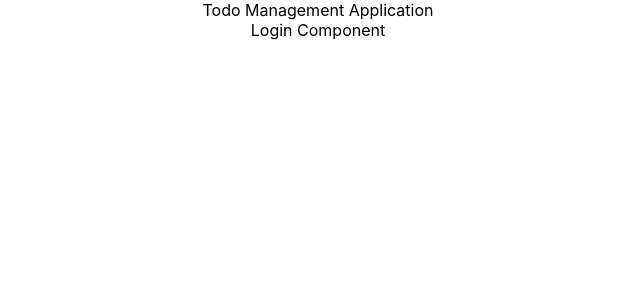
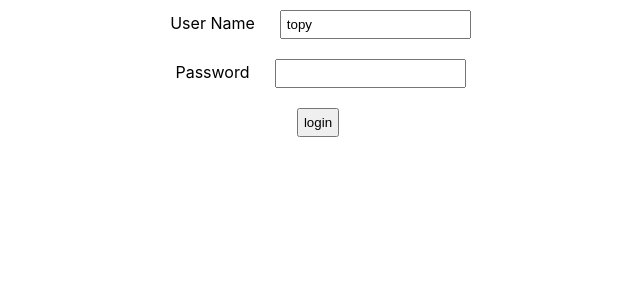
Before and after one commit to cchoijjinyoung/ranga-react, a React (Create React App) app: page / in a window 1280 px wide. Shown: the top 300 px of the page, without its empty margins (322-962 px from the left). Built offline with nearby package versions, Linux system fonts and the light colour scheme.

Commit message:
FEAT: Authentication 하드코딩

```diff
--- /dev/null
+++ b/src/components/todo/TodoApp.css
@@ -0,0 +1,4 @@
+label, input, button {
+    margin: 10px;
+    padding: 5px;
+}
--- a/src/components/todo/TodoApp.jsx
+++ b/src/components/todo/TodoApp.jsx
@@ -1,7 +1,9 @@
+import { useState } from 'react'
+import './TodoApp.css'
+
 export default function TodoApp() {
     return (
         <div className="TodoApp">
-            Todo Management Application
             <LoginComponent />
             {/* <WelcomeComponent /> */}
         </div>
@@ -10,12 +12,69 @@
 }
 
 function LoginComponent() {
+
+    const [username, setUsername] = useState('topy')
+    const [password, setPassword] = useState('')
+
+    const [showSuccessMessage, setShowSuccessMessage] = useState(false)
+    const [showErrorMessage, setShowErrorMessage] = useState(false)
+
+
+    function handleUsernameChange(event) {
+        setUsername(event.target.value)
+    }
+
+    function handlePasswordChange(event) {
+        setPassword(event.target.value)
+    }
+
+    function handleSubmit() {
+        if (username==='topy' && password==='passionworld') {
+            setShowSuccessMessage(true)
+            setShowErrorMessage(false)
+        } else {
+            setShowSuccessMessage(false)
+            setShowErrorMessage(true)
+        }
+    }
+
+    function SuccessMessageComponent() {
+        if (showSuccessMessage) {
+            return <div className="successMessage">Authenticated Successfully</div>
+        }
+
+        return null
+    }
+
+    function ErrorMessageComponent() {
+        if (showErrorMessage) {
+            return <div className="errorMessage">Authentication Faild, Please check your credentials</div>
+        }
+
+        return null
+    }
+
     return (
         <div className="Login">
-            Login Component
+            <SuccessMessageComponent />
+            <ErrorMessageComponent />
+            <div className="LoginForm">
+                <div>
+                    <label>User Name</label>
+                    <input type="text" name="username" value={username} onChange={handleUsernameChange}/>
+                </div>
+                <div>
+                    <label>Password</label>
+                    <input type="Password" name="Password" value={password} onChange={handlePasswordChange}/>
+                </div>
+                <div>
+                    <button type="button" name="login" onClick={handleSubmit}>login</button>
+                </div>
+            </div>
         </div>
     )
 }
+
 
 function WelcomeComponent() {
     return (
```
